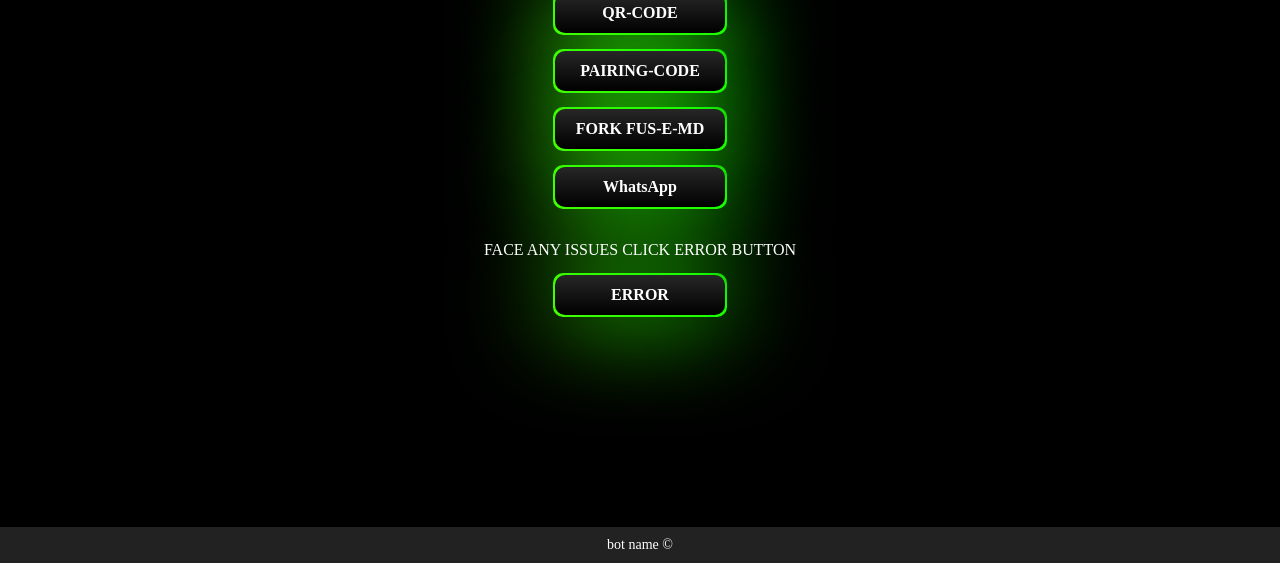
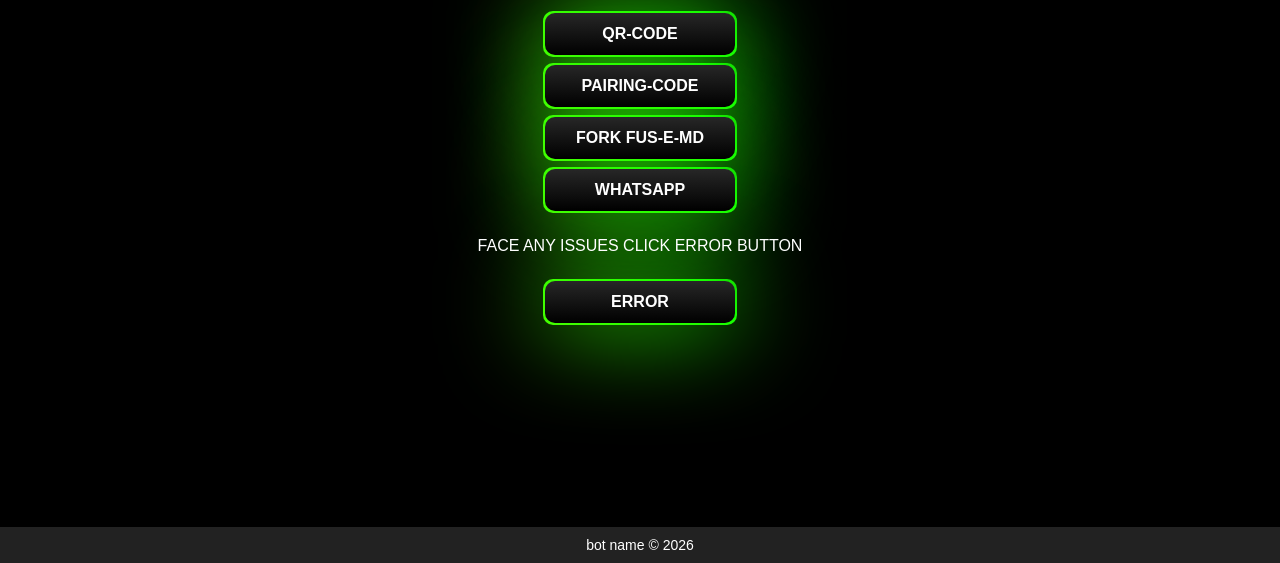
Before and after one commit to TECHGOAT333/fus-e-md-session-, a website: page main.html in a window 1280 px wide. Shown: the part 237-800 px from the top of the page. Drawn offline with Linux system fonts and the light colour scheme.

Commit message:
Update main.html with structured data and styling

```diff
--- a/main.html
+++ b/main.html
@@ -3,7 +3,18 @@
 <head>
   <meta charset="UTF-8">
   <meta name="viewport" content="width=device-width, initial-scale=1.0">
-  <link rel="shortcut icon" href="" type="image/x-icon">
+
+  <title>Fusée-MD Session 3</title>
+
+  <script type="application/ld+json">
+  {
+    "@context": "https://schema.org",
+    "@type": "Organization",
+    "url": "https://railway.app",
+    "logo": "https://files.catbox.moe/fi2gjj.jpg"
+  }
+  </script>
+
   <style>
     body {
       background-color: black;
@@ -13,13 +24,7 @@
       height: 100vh;
       margin: 0;
       color: white;
-    }
-
-    {
-            "@context": "https://schema.org",
-            "@type": "Organization",
-            "url": "https://railway.app",
-            "logo": "https://files.catbox.moe/fi2gjj.jpg"
+      font-family: Arial, sans-serif;
     }
 
     .button-container {
@@ -27,6 +32,7 @@
       display: flex;
       flex-direction: column;
       align-items: center;
+      gap: 10px;
     }
 
     h3 {
@@ -36,44 +42,31 @@
     }
 
     .button {
-      width: 140px;
-      height: 40px;
+      width: 160px;
+      height: 42px;
       display: flex;
       align-items: center;
       justify-content: center;
-      gap: 10px;
       padding: 0px 15px;
-      background-color: red;
       border-radius: 10px;
       border: none;
       color: white;
-      position: relative;
       cursor: pointer;
       font-weight: 900;
-      transition-duration: .2s;
+      text-decoration: none;
       background: linear-gradient(0deg, #000, #272727);
-      text-decoration: none;
+      position: relative;
+      transition: 0.2s;
     }
 
-
-    footer {
-    position: fixed;
-    bottom: 0;
-    width: 100%;
-    background-color: #222; /* Darker gray footer background */
-    color: #fff;
-    padding: 10px 0;
-    text-align: center;
-    font-size: 14px;
-
-  }
-    .button:before, .button:after {
+    .button:before,
+    .button:after {
       content: '';
       position: absolute;
       left: -2px;
       top: -2px;
       border-radius: 10px;
-      background: linear-gradient(45deg, #48ff00, #15ff00, #000000,#000000, #ff0000);
+      background: linear-gradient(45deg, #48ff00, #15ff00, #000000, #000000, #ff0000);
       background-size: 400%;
       width: calc(100% + 4px);
       height: calc(100% + 4px);
@@ -81,26 +74,14 @@
       animation: steam 10s linear infinite;
     }
 
-    @keyframes steam {
-      0% {
-        background-position: 0 0;
-      }
-
-      50% {
-        background-position: 400% 0;
-      }
-
-      100% {
-        background-position: 0 0;
-      }
-    }
-
     .button:after {
       filter: blur(50px);
     }
 
-    .button span {
-      z-index: 1;
+    @keyframes steam {
+      0% { background-position: 0 0; }
+      50% { background-position: 400% 0; }
+      100% { background-position: 0 0; }
     }
 
     @keyframes fadeIn {
@@ -108,24 +89,55 @@
         opacity: 1;
       }
     }
+
+    footer {
+      position: fixed;
+      bottom: 0;
+      width: 100%;
+      background-color: #222;
+      color: #fff;
+      padding: 10px 0;
+      text-align: center;
+      font-size: 14px;
+    }
   </style>
 </head>
+
 <body>
+
   <div class="button-container">
-    <h3> FUSÉE-MD SESSION 3</h3>
-    <div></div>
-    <a href="/qr" class="button" target="_blank"> <span>QR-CODE</span> </a> <br>
-    <a href="/pair" class="button" target="_blank"> <span>PAIRING-CODE</span> </a> <br>
-    <a href="https://github.com/WeedTech/FUS-E-MD/fork" class="button" target="_blank"> <span>FORK FUS-E-MD</span> </a> <br> </a>
-    <a href="https://whatsapp.com/channel/0029Vb2J9C91dAw7vxA75y2V" class="button" target="_blank"> <span>WhatsApp</span> </a> <br>
+    <h3>FUSÉE-MD SESSION 3</h3>
+
+    <a href="/qr" class="button" target="_blank">
+      <span>QR-CODE</span>
+    </a>
+
+    <a href="/pair" class="button" target="_blank">
+      <span>PAIRING-CODE</span>
+    </a>
+
+    <a href="https://github.com/WeedTech/FUS-E-MD/fork" class="button" target="_blank">
+      <span>FORK FUS-E-MD</span>
+    </a>
+
+    <a href="https://whatsapp.com/channel/0029Vb2J9C91dAw7vxA75y2V" class="button" target="_blank">
+      <span>WHATSAPP</span>
+    </a>
 
     <p>FACE ANY ISSUES CLICK ERROR BUTTON</p>
 
-    <a href="https://wa.me/+50939032060" class="button" target="_blank"> <span>ERROR</span> </a> <br>
+    <a href="https://wa.me/+50939032060" class="button" target="_blank">
+      <span>ERROR</span>
+    </a>
+  </div>
 
-    <footer>
-     bot name &copy; <span id="currentYear"></span>
-    </footer>
+  <footer>
+    bot name © <span id="currentYear"></span>
+  </footer>
+
+  <script>
+    document.getElementById("currentYear").textContent = new Date().getFullYear();
+  </script>
 
 </body>
 </html>
```
